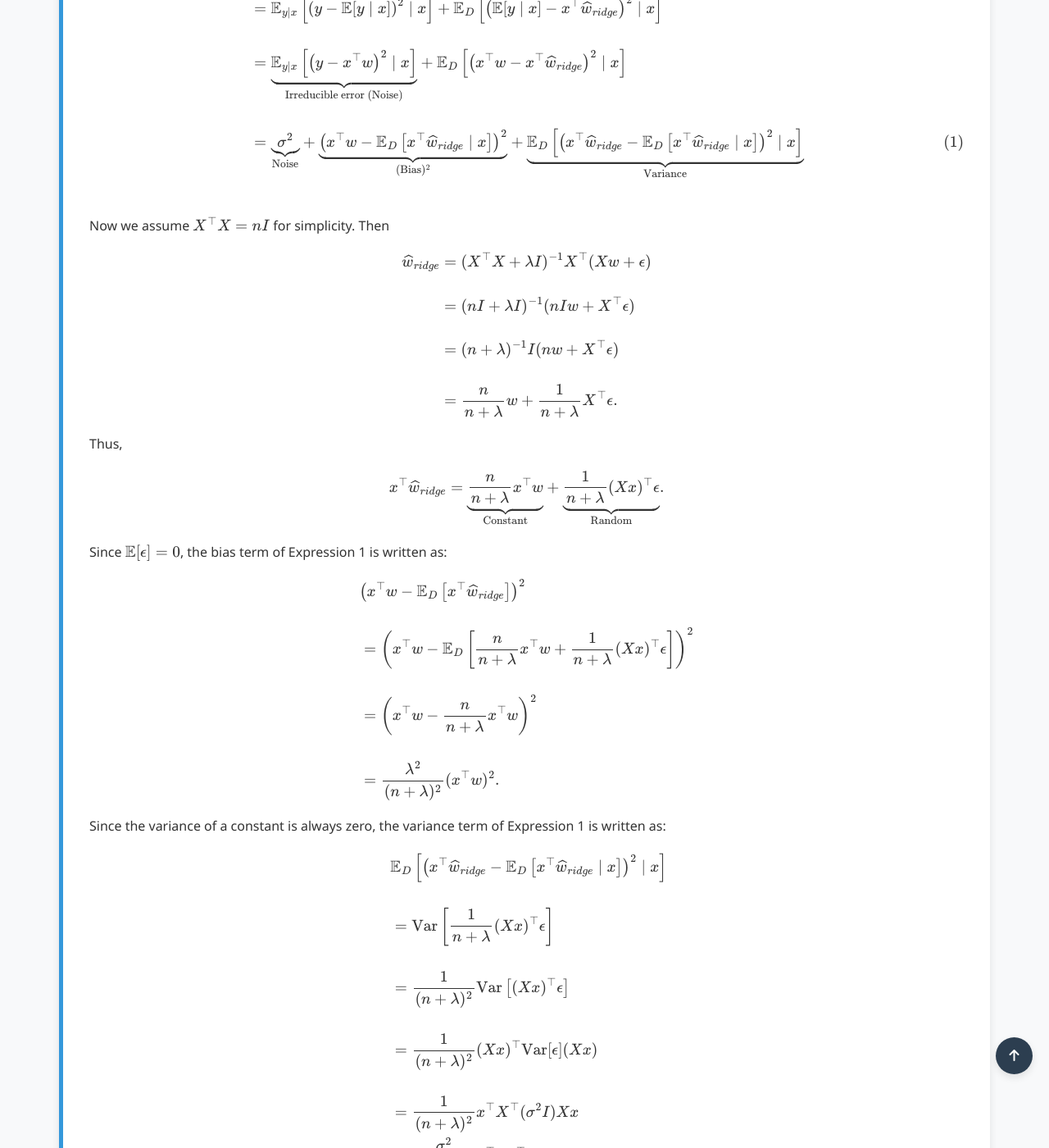
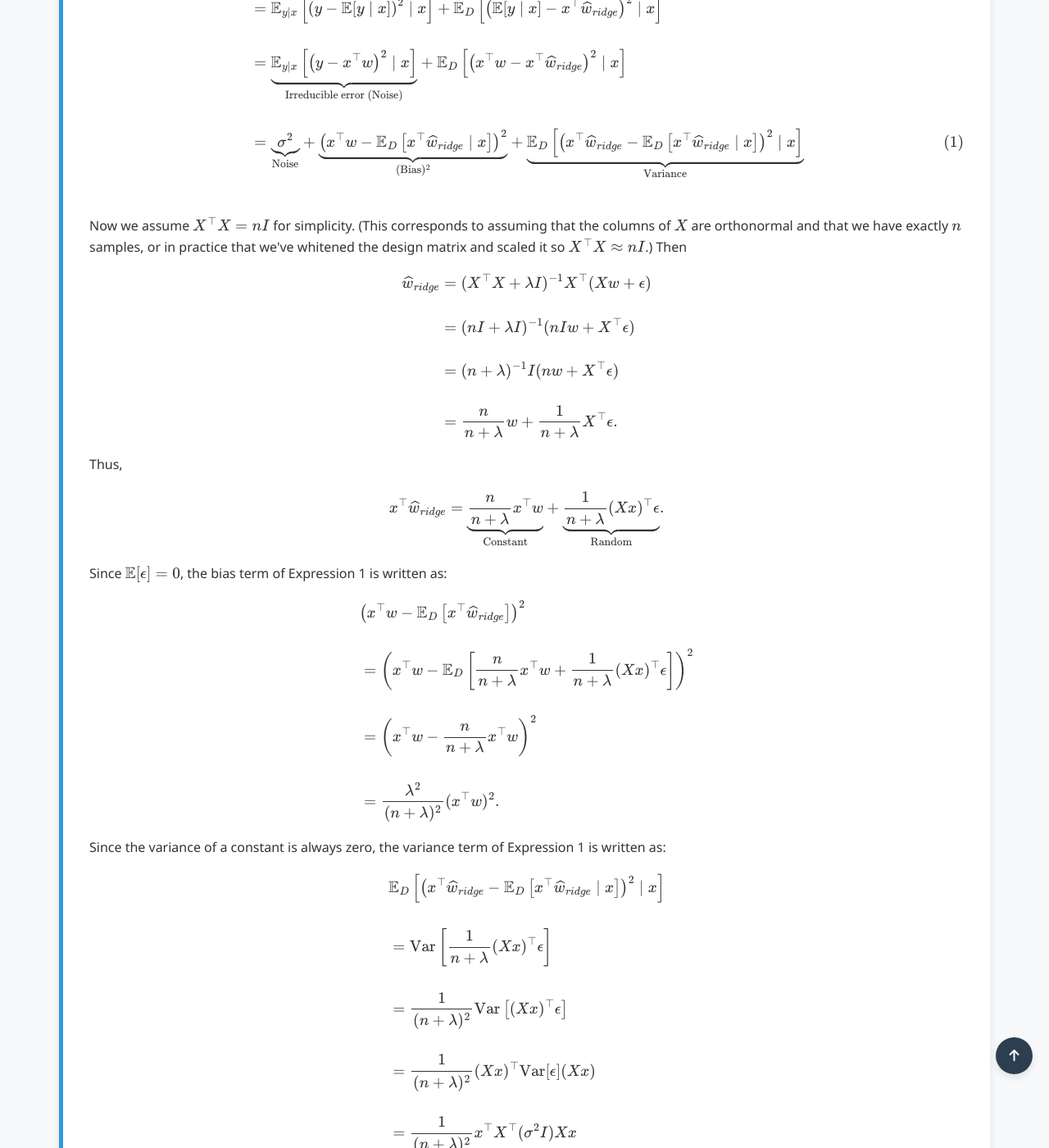
Before and after one commit to Yusukey01/yusukey01.github.io, a Jekyll site: the page built from Mathematics/Machine_learning/regression.html, in a window 1280 px wide and 1400 px high, scrolled down 6218 px. Shown: the whole window at 82% size. Built offline with Jekyll 4.4.1, drawn with Linux system fonts in a browser that asks for light colours; some of the changed text lies outside the part shown.

Commit message:
bias-variance tradeoff

```diff
--- a/Mathematics/Machine_learning/regression.html
+++ b/Mathematics/Machine_learning/regression.html
@@ -183,7 +183,8 @@ uses_python: false
                         + \underbrace{ \mathbb{E}_D \left[ \left( x^\top \widehat{w}_{ridge} - \mathbb{E}_D \left[  x^\top \widehat{w}_{ridge} \mid x\right] \right)^2 \mid x \right] }_{\text{Variance}} \tag{1}\\\\
                       \end{align*}
                     \]
-                    Now we assume \(X^\top X = n I\) for simplicity. Then
+                    Now we assume \(X^\top X = n I\) for simplicity. (This corresponds to assuming that the columns of \(X\) are orthonormal and that we have exactly \(n\)
+                    samples, or in practice that we've whitened the design matrix and scaled it so \(X^\top X \approx n I\).) Then
                     \[
                     \begin{align*}
                      \widehat{w}_{ridge} &= (X^\top X + \lambda I)^{-1} X^\top (Xw + \epsilon) \\\\
@@ -212,8 +213,8 @@ uses_python: false
                     &= \text{Var}\left[ \frac{1}{n + \lambda} (Xx)^\top \epsilon \right] \\\\
                     &= \frac{1}{(n + \lambda)^2}\text{Var}\left[(Xx)^\top \epsilon \right] \\\\
                     &= \frac{1}{(n + \lambda)^2}(Xx)^\top \text{Var}[\epsilon] (Xx) \\\\
-                    &= \frac{1}{(n + \lambda)^2}  x^\top X^\top (\sigma^2 I) X x\\\
-                    &= \frac{\sigma^2}{(n + \lambda)^2}  x^\top (X^\top X) x\\\
+                    &= \frac{1}{(n + \lambda)^2}  x^\top X^\top (\sigma^2 I) X x \\\\
+                    &= \frac{\sigma^2}{(n + \lambda)^2}  x^\top (X^\top X) x \\\\
                     &= \frac{\sigma^2}{(n + \lambda)^2} x^\top (n I) x \\\\
                     &= \frac{\sigma^2 n}{(n + \lambda)^2} \| x \|_2^2 \\\\
                     \end{align*}
```
